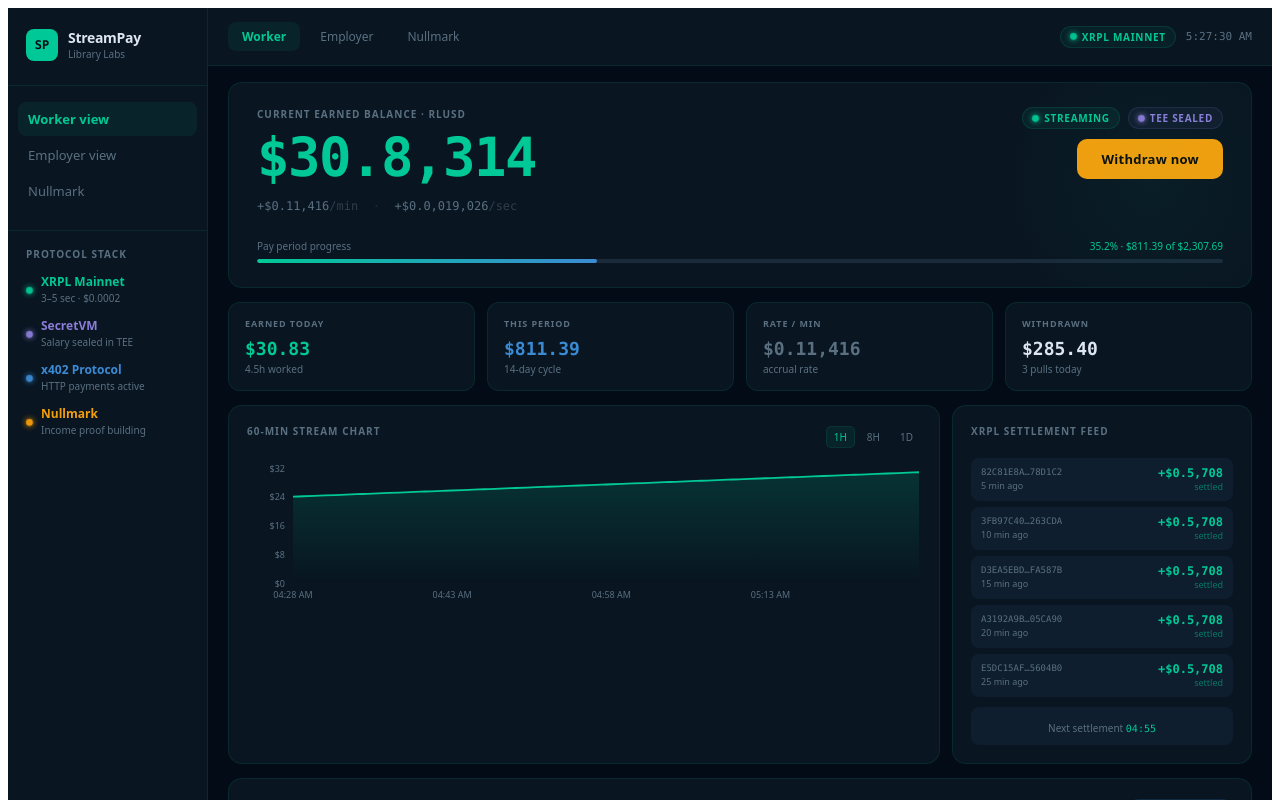
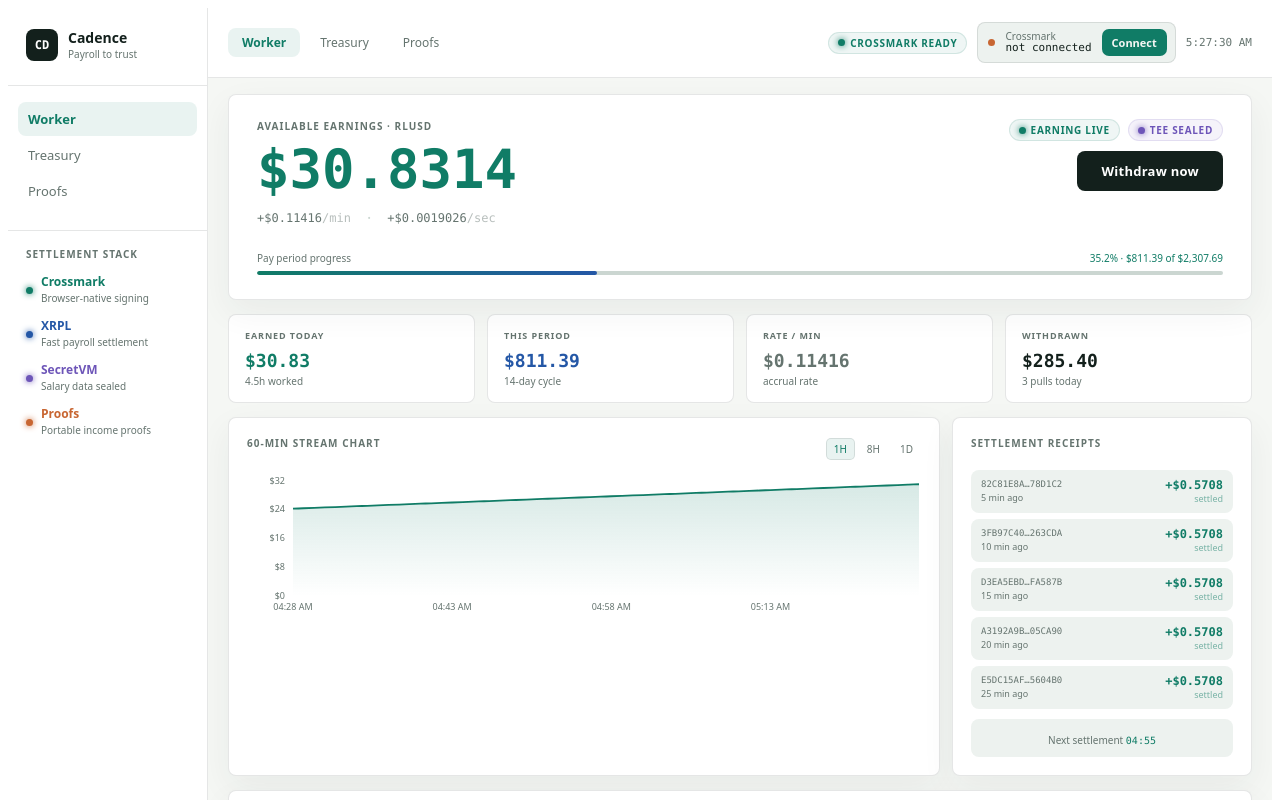
Before and after one commit to dktrn9ne/cadence, a React (Vite) app: page / in a window 1280 px wide. Shown: the top 800 px of the page. Built offline with nearby package versions, Linux system fonts and the light colour scheme.

Commit message:
Rebrand dashboard as Cadence

```diff
--- a/index.html
+++ b/index.html
@@ -3,7 +3,7 @@
   <head>
     <meta charset="UTF-8" />
     <meta name="viewport" content="width=device-width, initial-scale=1.0" />
-    <title>StreamPay Dashboard</title>
+    <title>Cadence</title>
   </head>
   <body>
     <div id="root"></div>
--- a/src/StreamPayDashboard.jsx
+++ b/src/StreamPayDashboard.jsx
@@ -1,4 +1,5 @@
 import { useState, useEffect, useRef } from "react";
+import crossmark from "@crossmarkio/sdk";
 import {
   AreaChart, Area, XAxis, YAxis, Tooltip, ResponsiveContainer,
   BarChart, Bar, Cell,
@@ -6,24 +7,24 @@
 
 // ─── Design system ──────────────────────────────────────────────────────────
 const T = {
-  bg:        "#030C16",
-  surf:      "#091521",
-  surf2:     "#0E1E2E",
-  surf3:     "#162436",
-  border:    "rgba(0,198,150,0.11)",
-  borderB:   "rgba(0,198,150,0.2)",
-  green:     "#00C896",
-  greenDim:  "rgba(0,198,150,0.08)",
-  greenMid:  "rgba(0,198,150,0.16)",
-  amber:     "#F59E0B",
-  amberDim:  "rgba(245,158,11,0.1)",
-  blue:      "#3B8BD4",
-  blueDim:   "rgba(59,139,212,0.1)",
-  purple:    "#8B7DD8",
-  purpleDim: "rgba(139,125,216,0.1)",
-  text:      "#DDE6F0",
-  muted:     "#5A7080",
-  dim:       "#1A2A3A",
+  bg:        "#F5F7F4",
+  surf:      "#FFFFFF",
+  surf2:     "#EDF2EF",
+  surf3:     "#E1E8E4",
+  border:    "rgba(22,35,31,0.11)",
+  borderB:   "rgba(22,35,31,0.2)",
+  green:     "#107C66",
+  greenDim:  "rgba(16,124,102,0.09)",
+  greenMid:  "rgba(16,124,102,0.18)",
+  amber:     "#C86632",
+  amberDim:  "rgba(200,102,50,0.11)",
+  blue:      "#2457A6",
+  blueDim:   "rgba(36,87,166,0.1)",
+  purple:    "#6D55B8",
+  purpleDim: "rgba(109,85,184,0.1)",
+  text:      "#13201C",
+  muted:     "#65746F",
+  dim:       "#CBD6D1",
   mono:      "'Menlo','Monaco','Consolas',monospace",
 };
 
@@ -37,13 +38,35 @@
 const INIT_BAL = PER_SEC * HOURS_IN * 3600;
 
 // ─── Helpers ─────────────────────────────────────────────────────────────────
-const fmt = (n, d = 2) =>
-  "$" + n.toFixed(d).replace(/\B(?=(\d{3})+(?!\d))/g, ",");
+const fmt = (n, d = 2) => {
+  const [whole, fraction] = n.toFixed(d).split(".");
+  const formattedWhole = whole.replace(/\B(?=(\d{3})+(?!\d))/g, ",");
+  return `$${formattedWhole}${fraction ? `.${fraction}` : ""}`;
+};
 
 const hash = () =>
   Array.from({ length: 64 }, () => "0123456789ABCDEF"[Math.floor(Math.random() * 16)]).join("");
 
 const shortHash = (h) => h.slice(0, 8) + "…" + h.slice(-6);
+
+const shortAddress = (address) =>
+  address ? `${address.slice(0, 6)}...${address.slice(-6)}` : "";
+
+const getCrossmarkAddress = (result) =>
+  result?.response?.data?.address ||
+  result?.response?.address ||
+  result?.data?.address ||
+  result?.address ||
+  "";
+
+const getCrossmarkTx = (result) =>
+  result?.response?.data?.resp?.result ||
+  result?.response?.data?.resp ||
+  result?.response?.resp?.result ||
+  result?.response?.resp ||
+  result?.data?.resp?.result ||
+  result?.data?.resp ||
+  {};
 
 function genChart(bal) {
   return Array.from({ length: 60 }, (_, i) => {
@@ -106,7 +129,7 @@
   return (
     <div style={{
       background: T.surf, border: `1px solid ${T.border}`,
-      borderRadius: 14, ...style,
+      borderRadius: 8, boxShadow: "0 12px 34px rgba(34,49,43,0.06)", ...style,
     }}>
       {children}
     </div>
@@ -149,16 +172,16 @@
 // ─── Sidebar ──────────────────────────────────────────────────────────────────
 function Sidebar({ tab, setTab }) {
   const nav = [
-    { id: "worker",   label: "Worker view"   },
-    { id: "employer", label: "Employer view" },
-    { id: "nullmark", label: "Nullmark"      },
+    { id: "worker",   label: "Worker"        },
+    { id: "employer", label: "Treasury"      },
+    { id: "nullmark", label: "Proofs"        },
   ];
 
   const protocols = [
-    { label: "XRPL Mainnet",  sub: "3–5 sec · $0.0002",       color: T.green  },
-    { label: "SecretVM",       sub: "Salary sealed in TEE",     color: T.purple },
-    { label: "x402 Protocol", sub: "HTTP payments active",      color: T.blue   },
-    { label: "Nullmark",      sub: "Income proof building",     color: T.amber  },
+    { label: "Crossmark",     sub: "Browser-native signing",    color: T.green  },
+    { label: "XRPL",          sub: "Fast payroll settlement",    color: T.blue   },
+    { label: "SecretVM",      sub: "Salary data sealed",        color: T.purple },
+    { label: "Proofs",        sub: "Portable income proofs",    color: T.amber  },
   ];
 
   return (
@@ -172,13 +195,13 @@
       <div style={{ padding: "0 18px 24px", borderBottom: `1px solid ${T.border}` }}>
         <div style={{ display: "flex", alignItems: "center", gap: 10 }}>
           <div style={{
-            width: 32, height: 32, background: T.green, borderRadius: 8,
+            width: 32, height: 32, background: T.text, borderRadius: 8,
             display: "flex", alignItems: "center", justifyContent: "center",
-            fontFamily: T.mono, fontSize: 12, fontWeight: 700, color: T.bg,
-          }}>SP</div>
+            fontFamily: T.mono, fontSize: 12, fontWeight: 700, color: T.surf,
+          }}>CD</div>
           <div>
-            <div style={{ fontSize: 14, fontWeight: 700, color: T.text, letterSpacing: "-0.3px" }}>StreamPay</div>
-            <div style={{ fontSize: 10, color: T.muted }}>Library Labs</div>
+            <div style={{ fontSize: 14, fontWeight: 700, color: T.text, letterSpacing: 0 }}>Cadence</div>
+            <div style={{ fontSize: 10, color: T.muted }}>Payroll to trust</div>
           </div>
         </div>
       </div>
@@ -205,7 +228,7 @@
 
       {/* Protocol status */}
       <div style={{ padding: "16px 18px", flex: 1 }}>
-        <SectionLabel>Protocol stack</SectionLabel>
+        <SectionLabel>Settlement stack</SectionLabel>
         <div style={{ display: "flex", flexDirection: "column", gap: 12 }}>
           {protocols.map(p => (
             <div key={p.label} style={{ display: "flex", alignItems: "flex-start", gap: 8 }}>
@@ -223,7 +246,7 @@
       <div style={{ padding: "16px 18px", borderTop: `1px solid ${T.border}` }}>
         <div style={{ fontSize: 10, color: T.muted, lineHeight: 1.5 }}>
           Toledo Holdings<br />
-          <span style={{ color: T.dim + "ff", fontSize: 9 }}>XRPL Mainnet · SecretVM</span>
+          <span style={{ color: T.muted, fontSize: 9 }}>Crossmark · XRPL · Proofs</span>
         </div>
       </div>
     </div>
@@ -265,17 +288,12 @@
 
       {/* Hero balance */}
       <Card style={{ padding: "24px 28px", position: "relative", overflow: "hidden" }}>
-        <div style={{
-          position: "absolute", top: -80, right: -80, width: 360, height: 360,
-          background: "radial-gradient(circle, rgba(0,198,150,0.05) 0%, transparent 65%)",
-          pointerEvents: "none",
-        }} />
         <div style={{ display: "flex", justifyContent: "space-between", alignItems: "flex-start", flexWrap: "wrap", gap: 14 }}>
           <div>
             <div style={{ fontSize: 10, fontWeight: 700, letterSpacing: "0.1em", textTransform: "uppercase", color: T.muted, marginBottom: 10 }}>
-              Current earned balance · RLUSD
+              Available earnings · RLUSD
             </div>
-            <div style={{ fontFamily: T.mono, fontSize: 54, fontWeight: 700, color: T.green, lineHeight: 1, letterSpacing: "-1.5px", marginBottom: 10 }}>
+            <div style={{ fontFamily: T.mono, fontSize: 54, fontWeight: 700, color: T.green, lineHeight: 1, letterSpacing: 0, marginBottom: 10 }}>
               {fmt(balance, 4)}
             </div>
             <div style={{ display: "flex", alignItems: "center", gap: 16, flexWrap: "wrap" }}>
@@ -290,14 +308,14 @@
           </div>
           <div style={{ display: "flex", flexDirection: "column", alignItems: "flex-end", gap: 10 }}>
             <div style={{ display: "flex", gap: 8, flexWrap: "wrap", justifyContent: "flex-end" }}>
-              <Pill label="Streaming" color={T.green} />
+              <Pill label="Earning live" color={T.green} />
               <Pill label="TEE sealed" color={T.purple} />
             </div>
             <button
               onClick={onWithdraw}
               style={{
-                background: T.amber, color: "#0a0a0a", border: "none",
-                borderRadius: 10, padding: "11px 24px", fontWeight: 700,
+                background: T.text, color: T.surf, border: "none",
+                borderRadius: 8, padding: "11px 24px", fontWeight: 700,
                 fontSize: 13, cursor: "pointer", letterSpacing: "0.02em",
                 transition: "opacity 0.15s",
               }}
@@ -334,7 +352,7 @@
           <div key={s.label} style={{
             flex: 1, minWidth: 120,
             background: T.surf, border: `1px solid ${T.border}`,
-            borderRadius: 12, padding: "14px 16px",
+            borderRadius: 8, padding: "14px 16px",
           }}>
             <div style={{ fontSize: 9, fontWeight: 700, letterSpacing: "0.1em", textTransform: "uppercase", color: T.muted, marginBottom: 8 }}>{s.label}</div>
             <div style={{ fontFamily: T.mono, fontSize: 18, fontWeight: 700, color: s.color, marginBottom: 3 }}>{s.value}</div>
@@ -377,7 +395,7 @@
 
         {/* TX feed */}
         <Card style={{ padding: "18px", display: "flex", flexDirection: "column", gap: 8 }}>
-          <SectionLabel>XRPL settlement feed</SectionLabel>
+          <SectionLabel>Settlement receipts</SectionLabel>
           <div style={{ display: "flex", flexDirection: "column", gap: 6, flex: 1 }}>
             {txs.slice(0, 5).map((tx, i) => (
               <div key={i} style={{
@@ -409,7 +427,7 @@
       {/* x402 spending */}
       <Card style={{ padding: "18px" }}>
         <div style={{ display: "flex", justifyContent: "space-between", alignItems: "center", marginBottom: 14 }}>
-          <SectionLabel>x402 spending layer</SectionLabel>
+          <SectionLabel>Pay rails</SectionLabel>
           <Pill label="HTTP-native" color={T.blue} />
         </div>
         <div style={{ display: "grid", gridTemplateColumns: "repeat(3, 1fr)", gap: 10 }}>
@@ -419,7 +437,7 @@
             { label: "Subscriptions",     rate: "$2.99 / month",   status: "pending", color: T.amber },
           ].map(item => (
             <div key={item.label} style={{
-              background: T.surf2, borderRadius: 10, padding: "12px 14px",
+              background: T.surf2, borderRadius: 8, padding: "12px 14px",
               border: `1px solid ${item.color}18`,
             }}>
               <div style={{ fontSize: 10, color: T.muted, marginBottom: 5 }}>{item.label}</div>
@@ -472,7 +490,7 @@
             </div>
           </div>
           <button style={{
-            background: T.green, color: T.bg, border: "none", borderRadius: 10,
+            background: T.text, color: T.surf, border: "none", borderRadius: 8,
             padding: "11px 24px", fontWeight: 700, fontSize: 13, cursor: "pointer",
           }}>
             Top up pool
@@ -490,7 +508,7 @@
         ].map(s => (
           <div key={s.label} style={{
             flex: 1, minWidth: 100, background: T.surf, border: `1px solid ${T.border}`,
-            borderRadius: 12, padding: "14px 16px",
+            borderRadius: 8, padding: "14px 16px",
           }}>
             <div style={{ fontSize: 9, fontWeight: 700, letterSpacing: "0.1em", textTransform: "uppercase", color: T.muted, marginBottom: 8 }}>{s.label}</div>
             <div style={{ fontFamily: T.mono, fontSize: 16, fontWeight: 700, color: s.color }}>{s.value}</div>
@@ -506,7 +524,7 @@
             {workers.map(w => (
               <div key={w.id} style={{
                 display: "flex", alignItems: "center", gap: 12,
-                padding: "10px 12px", borderRadius: 10, background: T.surf2,
+                padding: "10px 12px", borderRadius: 8, background: T.surf2,
                 border: `1px solid ${w.active ? T.border : "transparent"}`,
                 opacity: w.active ? 1 : 0.5,
               }}>
@@ -575,8 +593,8 @@
   );
 }
 
-// ─── Nullmark view ────────────────────────────────────────────────────────────
-function NullmarkView() {
+// ─── Proofs view ──────────────────────────────────────────────────────────────
+function ProofsView() {
   return (
     <div style={{ display: "flex", flexDirection: "column", gap: 14 }}>
 
@@ -585,7 +603,7 @@
         <div style={{ display: "flex", justifyContent: "space-between", alignItems: "flex-start", flexWrap: "wrap", gap: 16 }}>
           <div>
             <div style={{ fontSize: 10, fontWeight: 700, letterSpacing: "0.1em", textTransform: "uppercase", color: T.muted, marginBottom: 10 }}>
-              Credit intelligence · Nullmark
+              Cadence Proofs
             </div>
             <div style={{ fontSize: 36, fontWeight: 700, color: T.text, lineHeight: 1, marginBottom: 8 }}>
               On-chain income profile
@@ -609,7 +627,7 @@
           <div style={{ display: "flex", flexDirection: "column", gap: 8 }}>
             {PROOFS.map((p, i) => (
               <div key={i} style={{
-                padding: "10px 12px", borderRadius: 10, background: T.surf2,
+                padding: "10px 12px", borderRadius: 8, background: T.surf2,
                 border: `1px solid ${p.ok ? T.border : "transparent"}`,
                 display: "flex", justifyContent: "space-between", alignItems: "center", gap: 12,
               }}>
@@ -698,7 +716,7 @@
   return (
     <div style={{
       background: T.surf2, border: `1px solid ${T.borderB}`,
-      borderRadius: 14, padding: "20px 24px", marginBottom: 14,
+      borderRadius: 8, padding: "20px 24px", marginBottom: 14,
     }}>
       <div style={{ display: "flex", justifyContent: "space-between", alignItems: "flex-start", flexWrap: "wrap", gap: 12 }}>
         <div>
@@ -713,12 +731,12 @@
             <div style={{ fontFamily: T.mono, fontSize: 22, fontWeight: 700, color: T.green }}>{fmt(balance, 4)}</div>
           </div>
           <button onClick={onConfirm} style={{
-            background: T.amber, color: "#0a0a0a", border: "none",
-            borderRadius: 10, padding: "10px 20px", fontSize: 13, fontWeight: 700, cursor: "pointer",
+            background: T.text, color: T.surf, border: "none",
+            borderRadius: 8, padding: "10px 20px", fontSize: 13, fontWeight: 700, cursor: "pointer",
           }}>Confirm</button>
           <button onClick={onClose} style={{
             background: T.surf, color: T.muted, border: `1px solid ${T.border}`,
-            borderRadius: 10, padding: "10px 14px", fontSize: 13, cursor: "pointer",
+            borderRadius: 8, padding: "10px 14px", fontSize: 13, cursor: "pointer",
           }}>✕</button>
         </div>
       </div>
@@ -727,11 +745,53 @@
 }
 
 // ─── Root ─────────────────────────────────────────────────────────────────────
-export default function StreamPayDashboard() {
+function WalletStatus({ wallet, onConnect }) {
+  const connected = Boolean(wallet.address);
+  const busy = wallet.status === "connecting";
+
+  return (
+    <div style={{
+      display: "flex", alignItems: "center", gap: 10,
+      padding: "6px 8px 6px 10px", border: `1px solid ${connected ? T.greenMid : T.border}`,
+      borderRadius: 8, background: connected ? T.greenDim : T.surf2,
+      minHeight: 34,
+    }}>
+      <Dot color={connected ? T.green : T.amber} pulse={connected || busy} />
+      <div style={{ minWidth: 0 }}>
+        <div style={{ fontSize: 10, color: T.muted, lineHeight: 1 }}>Crossmark</div>
+        <div style={{
+          fontFamily: T.mono, fontSize: 11, color: connected ? T.green : T.text,
+          maxWidth: 132, overflow: "hidden", textOverflow: "ellipsis", whiteSpace: "nowrap",
+        }}>
+          {connected ? shortAddress(wallet.address) : wallet.status}
+        </div>
+      </div>
+      <button
+        onClick={onConnect}
+        disabled={busy}
+        style={{
+          border: "none", borderRadius: 7, padding: "6px 10px",
+          background: connected ? T.surf3 : T.green, color: connected ? T.text : T.bg,
+          fontSize: 11, fontWeight: 700, cursor: busy ? "wait" : "pointer",
+        }}
+      >
+        {busy ? "Connecting" : connected ? "Switch" : "Connect"}
+      </button>
+    </div>
+  );
+}
+
+export default function CadenceDashboard() {
   const [tick, setTick]             = useState(0);
   const [balance, setBalance]       = useState(INIT_BAL);
   const [tab, setTab]               = useState("worker");
   const [showWithdraw, setShow]     = useState(false);
+  const [wallet, setWallet]         = useState({
+    status: "not connected",
+    address: "",
+    error: "",
+    lastTx: null,
+  });
 
   useEffect(() => {
     const id = setInterval(() => {
@@ -744,6 +804,51 @@
   const handleWithdrawConfirm = () => {
     setBalance(0);
     setShow(false);
+  };
+
+  const connectCrossmark = async () => {
+    setWallet((prev) => ({ ...prev, status: "connecting", error: "" }));
+
+    try {
+      const result = await crossmark.methods.signInAndWait();
+      const address = getCrossmarkAddress(result);
+
+      if (!address) {
+        throw new Error("Crossmark did not return an active XRPL address.");
+      }
+
+      setWallet({
+        status: "connected",
+        address,
+        error: "",
+        lastTx: null,
+      });
+      return address;
+    } catch (error) {
+      setWallet((prev) => ({
+        ...prev,
+        status: "connect failed",
+        error: error?.message || "Crossmark connection was cancelled.",
+      }));
+      return "";
+    }
+  };
+
+  const submitCrossmarkPayment = async ({ destination, amountDrops = "1000000" }) => {
+    const account = wallet.address || await connectCrossmark();
+    if (!account) return null;
+
+    const result = await crossmark.methods.signAndSubmitAndWait({
+      TransactionType: "Payment",
+      Account: account,
+      Destination: destination,
+      Amount: amountDrops,
+    });
+    const tx = getCrossmarkTx(result);
+
+    setWallet((prev) => ({ ...prev, lastTx: tx }));
+
+    return tx;
   };
 
   return (
@@ -772,8 +877,8 @@
             <div style={{ display: "flex", gap: 6 }}>
               {[
                 { id: "worker",   label: "Worker" },
-                { id: "employer", label: "Employer" },
-                { id: "nullmark", label: "Nullmark" },
+                { id: "employer", label: "Treasury" },
+                { id: "nullmark", label: "Proofs" },
               ].map(t => (
                 <button key={t.id} onClick={() => setTab(t.id)} style={{
                   padding: "6px 14px", borderRadius: 8, border: "none", cursor: "pointer",
@@ -785,7 +890,8 @@
               ))}
             </div>
             <div style={{ display: "flex", alignItems: "center", gap: 10 }}>
-              <Pill label="XRPL Mainnet" color={T.green} />
+              <Pill label="Crossmark ready" color={T.green} />
+              <WalletStatus wallet={wallet} onConnect={connectCrossmark} />
               <div style={{ fontFamily: T.mono, fontSize: 11, color: T.muted }}>
                 {new Date().toLocaleTimeString()}
               </div>
@@ -803,7 +909,7 @@
             )}
             {tab === "worker"   && <WorkerView   balance={balance} tick={tick} onWithdraw={() => setShow(true)} />}
             {tab === "employer" && <EmployerView />}
-            {tab === "nullmark" && <NullmarkView />}
+            {tab === "nullmark" && <ProofsView />}
           </div>
         </div>
       </div>
--- a/src/main.jsx
+++ b/src/main.jsx
@@ -1,9 +1,9 @@
 import React from "react";
 import { createRoot } from "react-dom/client";
-import StreamPayDashboard from "./StreamPayDashboard.jsx";
+import CadenceDashboard from "./StreamPayDashboard.jsx";
 
 createRoot(document.getElementById("root")).render(
   <React.StrictMode>
-    <StreamPayDashboard />
+    <CadenceDashboard />
   </React.StrictMode>
 );
```
Also changed, not shown: package.json (+6 -5 lines), 2 other files (tests, documents, lock files or other folders).
